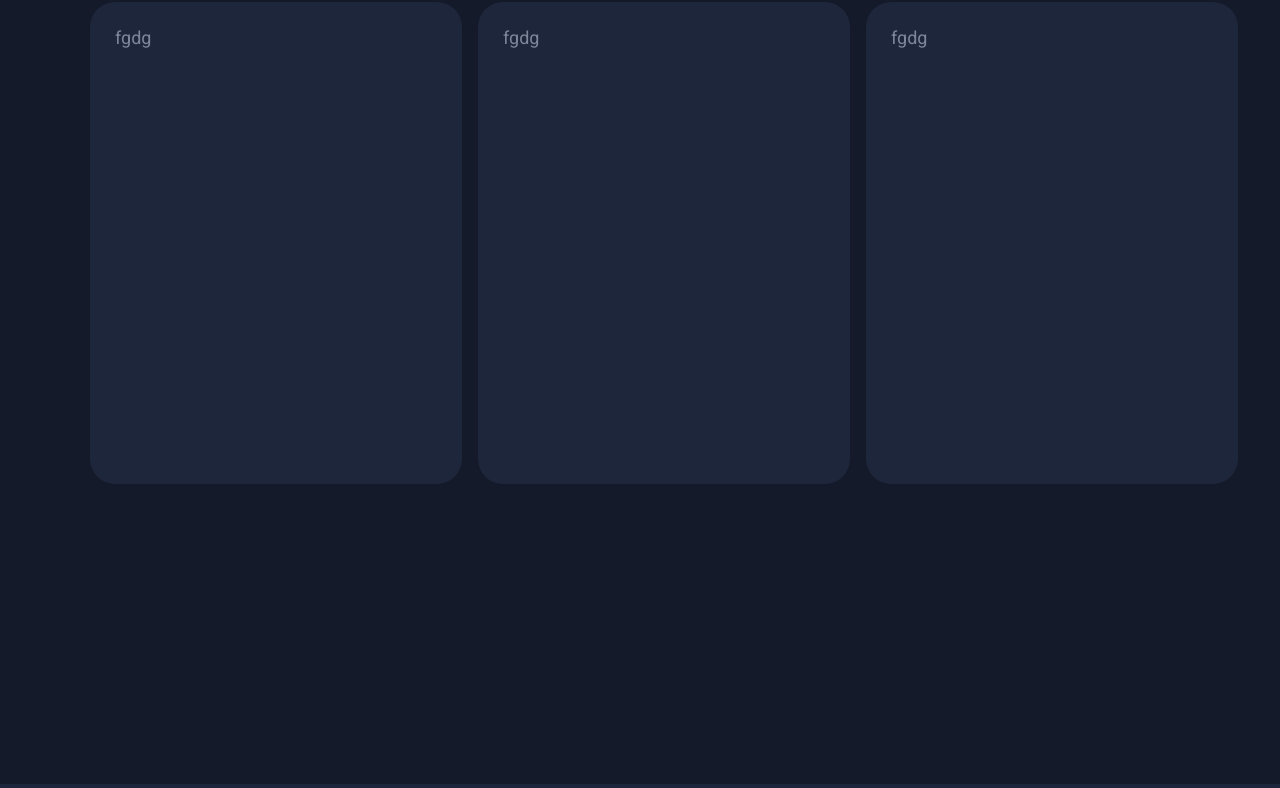
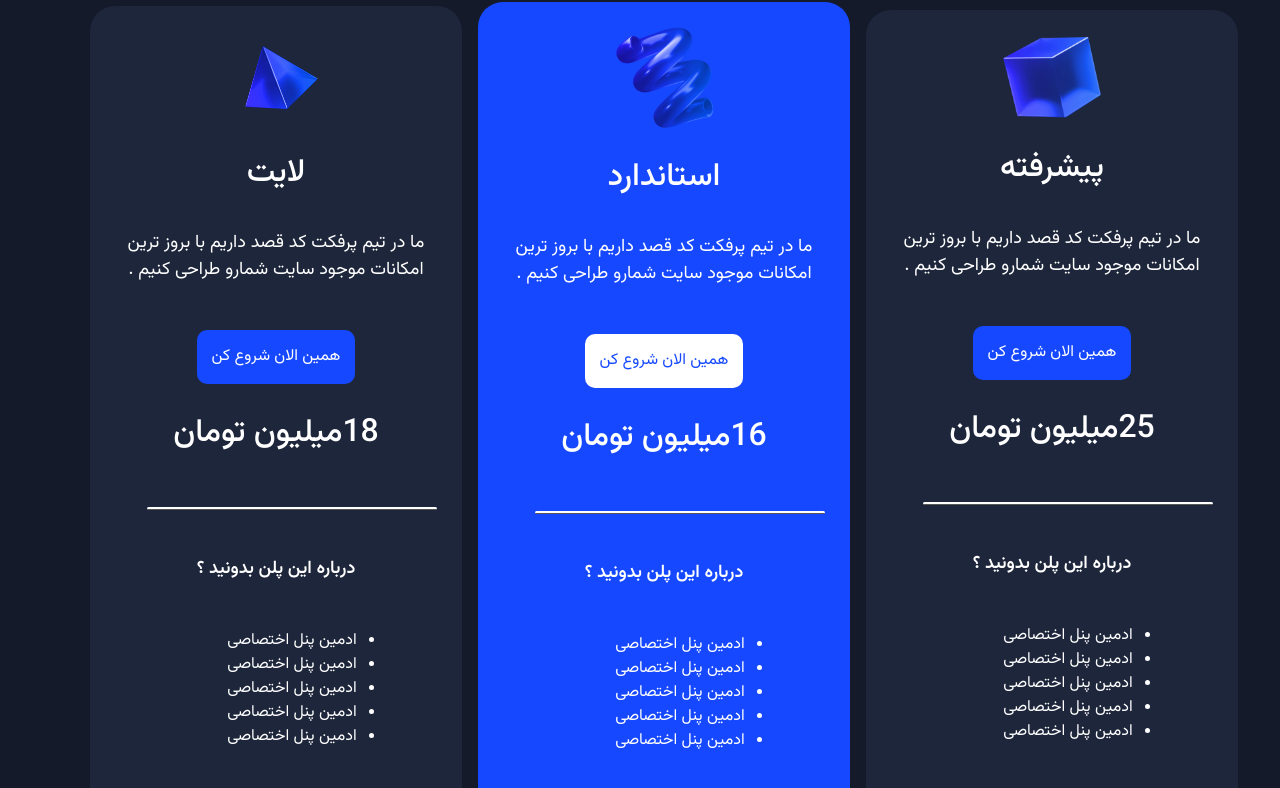
Before and after one commit to Amiraliansaripour/PerfectCodeNew, a React (Create React App) app: page /pricing in a window 1280 px wide. Shown: the part 441-1229 px from the top of the page. Built offline with nearby package versions, Linux system fonts and the light colour scheme.

Commit message:
Completion of the pricing component

```diff
--- a/src/components/pricing/Pricing.jsx
+++ b/src/components/pricing/Pricing.jsx
@@ -1,6 +1,5 @@
 import React from 'react'
 import Price from './price/Price'
-import Navbar from './../Navbar/Navbar';
 
 const Pricing = () => {
     return (
--- a/src/components/pricing/price/Price.jsx
+++ b/src/components/pricing/price/Price.jsx
@@ -9,9 +9,21 @@ const Price = () => {
                 <strong className='w-50 text-center mx-auto'>ما با استفاده از به کار گیری نیرو های جوان و خوش سلیقه توانسته ایم با کیفیت ترین سایت هارا در اختیار مشتریان هئد قرار دهیم و هم اکنون میتوانید تعرفه های طراحی سایت در سال 1401  را مشاهده کنید</strong>
             </div>
             <div className='d-flex flex-column flex-md-row justify-content-evenly'>
-                <PriceBox bgColor='#1d263b' />
-                <PriceBox bgColor='#1d263b' />
-                <PriceBox bgColor='#1d263b' />
+                <PriceBox bgColor='#1d263b'
+                planName="لایت"
+                btnColor="gray"
+                logo="../assets/img/mosalas.png"
+                price="18" />
+                <PriceBox bgColor='#1649FF'
+                planName="استاندارد"
+                btnColor="active"
+                logo="../assets/img/marpich.png"
+                price="16" />
+                <PriceBox bgColor='#1d263b'
+                planName="پیشرفته"
+                btnColor="gray"
+                logo="../assets/img/3dmokab.png"
+                price="25" />
             </div>
         </section>
     )
--- /dev/null
+++ b/src/components/pricing/readyComponent/PriceBox.css
@@ -0,0 +1,24 @@
+.price-box{
+    display: flex;
+    flex-direction: column;
+    align-items: center;
+    justify-content: center;
+    text-align: center;
+    gap: 30px;
+    color: #fff;
+}
+
+.price-box p{
+    color: #fff;
+}
+
+.price-box p strong{
+    color: #fff;
+}
+
+.line{
+    width: 90%;
+    height: 3px;
+    border-radius: 10px;
+    background-color: #fff;
+}
--- a/src/components/pricing/readyComponent/PriceBox.jsx
+++ b/src/components/pricing/readyComponent/PriceBox.jsx
@@ -1,27 +1,44 @@
 import React from 'react'
+import './PriceBox.css'
+const PriceBox = ({planName , bgColor , btnColor ,logo, price , inCluded}) => {
+    return (
+        <div className="price-box col-11 col-md-4 mx-md-2" style={{backgroundColor: bgColor}}>
+            <img src={logo} alt="" style={{width:"100px"}} />
 
-const PriceBox = ({planName , bgColor , btnColor , price , inCluded}) => {
-    return (
-        <div className='price-box d-flex  col-11 col-md-4 mx-md-2' style={{backgroundColor: bgColor}}>
-            <p>fgdg</p>
-            <br />
-            <br />
-            <br />
-            <br />
-            <br />
-            <br />
-            <br />
-            <br />
-            <br />
-            <br />
-            <br />
-            <br />
-            <br />
-            <br />
-            <br />
-            <br />
-            <br />
-            <br />
+            <h2>{planName}</h2>
+
+            <p>
+            ما در تیم پرفکت کد قصد داریم با بروز ترین امکانات موجود سایت شمارو طراحی کنیم .
+            </p>
+
+            <button className={btnColor == "active" ? "with-active" : "btn-active"}>
+                همین الان شروع کن
+            </button>
+
+            <div>
+                <h2>
+                    {price}میلیون تومان
+                </h2>
+            </div>
+
+            <div className="line"></div>
+
+            <p>
+                <strong>درباره این پلن بدونید ؟</strong>
+            </p>
+
+            <ul style={{textAlign:"right",direction:"rtl"}}>
+                <li>ادمین پنل اختصاصی</li>
+                <li>ادمین پنل اختصاصی</li>
+                <li>ادمین پنل اختصاصی</li>
+                <li>ادمین پنل اختصاصی</li>
+                <li>ادمین پنل اختصاصی</li>
+
+            </ul>
+
+            <button className={btnColor == "active" ? "with-active" : "btn-active"}>
+                همین الان شروع کن
+            </button>
         </div>
     )
 }
```
